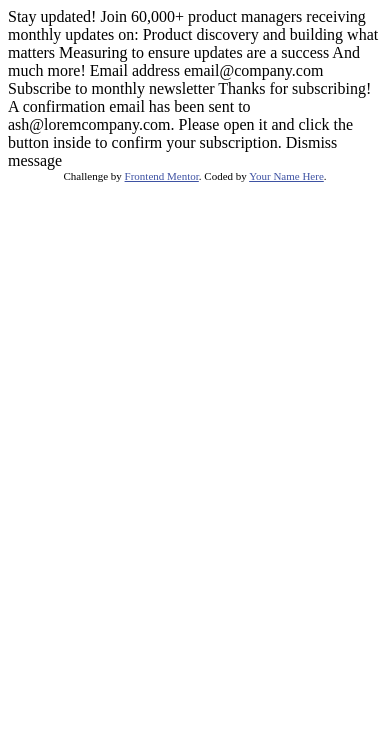
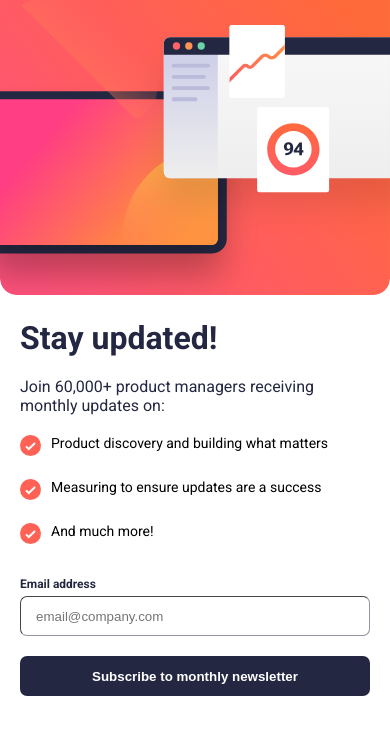
Before and after one commit to TheAg00/newsletter-sign-up-with-success-message-main, a plain HTML site: page index.html in a window 390 px wide. Drawn offline with Linux system fonts and the light colour scheme.

Commit message:
Finished styling mobile sign up page

```diff
--- a/index.html
+++ b/index.html
@@ -1,52 +1,93 @@
 <!DOCTYPE html>
 <html lang="en">
   <head>
-  <meta charset="UTF-8">
-  <meta name="viewport" content="width=device-width, initial-scale=1.0"> <!-- displays site properly based on user's device -->
+    <!-- Roboto font family -->
+    <link rel="preconnect" href="https://fonts.googleapis.com" />
+    <link rel="preconnect" href="https://fonts.gstatic.com" crossorigin />
+    <link
+      href="https://fonts.googleapis.com/css2?family=Roboto:ital,wght@0,100;0,300;0,400;0,500;0,700;0,900;1,100;1,300;1,400;1,500;1,700;1,900&display=swap"
+      rel="stylesheet"
+    />
 
-  <link rel="icon" type="image/png" sizes="32x32" href="./assets/images/favicon-32x32.png">
+    <meta charset="UTF-8" />
+    <meta name="viewport" content="width=device-width, initial-scale=1.0" />
+    <!-- displays site properly based on user's device -->
 
-  <title>Frontend Mentor | Newsletter sign-up form with success message</title>
+    <link
+      rel="icon"
+      type="image/png"
+      sizes="32x32"
+      href="./assets/images/favicon-32x32.png"
+    />
 
-  <!-- Feel free to remove these styles or customise in your own stylesheet 👍 -->
-  <style>
-    .attribution { font-size: 11px; text-align: center; }
-    .attribution a { color: hsl(228, 45%, 44%); }
-  </style>
+    <title>
+      Frontend Mentor | Newsletter sign-up form with success message
+    </title>
+
+    <link rel="stylesheet" type="text/css" href="style.css" />
+    <script type="text/javascript" src="script.js" defer></script>
   </head>
+
   <body>
+    <!-- Sign-up form start -->
+    <div class="sign-up-div">
+      <div class="img-div">
+        <img
+          src="assets/images/illustration-sign-up-mobile.svg"
+          alt="Sign-up-form-mobile"
+          class="sign-up-img"
+        />
+      </div>
+      <div class="description-div">
+        <div class="text-div">
+          <h1>Stay updated!</h1>
+          <p>Join 60,000+ product managers receiving monthly updates on:</p>
+          <ul class="text-ul">
+            <li>
+              <span class="text-ul-span"
+                >Product discovery and building what matters</span
+              >
+            </li>
+            <li>
+              <span class="text-ul-span"
+                >Measuring to ensure updates are a success</span
+              >
+            </li>
+            <li><span class="text-ul-span">And much more!</span></li>
+          </ul>
+        </div>
+        <form action="" class="sign-up-form">
+          <label for="">Email address</label>
+          <input
+            type="text"
+            name="email"
+            placeholder="email@company.com"
+            class="email-input"
+            required
+          />
 
-  <!-- Sign-up form start -->
-
-  Stay updated!
-
-  Join 60,000+ product managers receiving monthly updates on:
-
-  Product discovery and building what matters
-  Measuring to ensure updates are a success
-  And much more!
-
-  Email address
-  email@company.com
-
+          <button class="subscribe-button">
             Subscribe to monthly newsletter
+          </button>
+        </form>
+      </div>
+    </div>
 
     <!-- Sign-up form end -->
 
     <!-- Success message start -->
 
-  Thanks for subscribing!
-
-  A confirmation email has been sent to ash@loremcompany.com.
-  Please open it and click the button inside to confirm your subscription.
-
-  Dismiss message
+    <!-- Thanks for subscribing! A confirmation email has been sent to
+    ash@loremcompany.com. Please open it and click the button inside to confirm
+    your subscription. Dismiss message -->
 
     <!-- Success message end -->
 
-  <div class="attribution">
-    Challenge by <a href="https://www.frontendmentor.io?ref=challenge" target="_blank">Frontend Mentor</a>.
-    Coded by <a href="#">Your Name Here</a>.
-  </div>
+    <!-- <div class="attribution">
+      Challenge by
+      <a href="https://www.frontendmentor.io?ref=challenge" target="_blank"
+        >Frontend Mentor</a
+      >. Coded by <a href="#">Your Name Here</a>.
+    </div> -->
   </body>
 </html>
--- /dev/null
+++ b/style.css
@@ -0,0 +1,146 @@
+* {
+  margin: 0;
+  padding: 0;
+}
+
+html {
+  height: 100%;
+}
+
+body {
+  width: 100%;
+  height: 100%;
+
+  font-weight: 400;
+
+  background-color: hsl(0, 0%, 100%);
+
+  display: flex;
+  align-items: center;
+  flex-direction: column;
+
+  font-family: "Roboto", sans-serif;
+  color: hsl(234, 29%, 20%);
+}
+
+.sign-up-div {
+  width: 100%;
+  height: 100%;
+
+  display: flex;
+  align-items: center;
+  flex-direction: column;
+}
+
+/* Image section */
+
+.img-div {
+  width: 100%;
+  max-height: 100%;
+}
+
+.img-div > img {
+  width: 100%;
+}
+
+.sign-up-img {
+  width: 100%;
+}
+
+/* Text section */
+
+.text-div * {
+  margin: 20px;
+}
+
+.text-div > h1 {
+  font-weight: 700;
+}
+
+.text-ul {
+  margin: 10px 20px;
+
+  align-items: top;
+}
+
+.text-ul > li {
+  list-style-type: none;
+  margin: 20px 0;
+  display: flex;
+  font-size: 14px;
+  justify-content: left;
+  align-items: bottom;
+}
+
+.text-ul > li::before {
+  content: url("./assets/images/icon-list.svg");
+  padding-right: 10px;
+}
+
+.text-ul-span {
+  color: black;
+  margin: 0;
+}
+
+/* Sign up form */
+
+.sign-up-form {
+  max-width: 100%;
+  margin: 20px;
+  display: flex;
+  flex-direction: column;
+}
+
+.sign-up-form * {
+  margin: 10px 0;
+}
+
+.sign-up-form > label,
+.subscribe-button {
+  font-weight: 700;
+}
+
+.sign-up-form > label {
+  margin-bottom: 5px;
+  font-size: 12px;
+}
+
+.email-input {
+  box-sizing: border-box;
+
+  width: 100%;
+  height: 40px;
+
+  border-radius: 7px;
+  border-color: hsl(231, 7%, 60%);
+  border-width: thin;
+
+  margin-top: 0;
+  padding: 0 15px;
+}
+
+.subscribe-button {
+  color: hsl(0, 0%, 100%);
+  background-color: hsl(234, 29%, 20%);
+
+  border: none;
+  border-radius: 7px;
+  text-decoration: none;
+
+  width: 100%;
+  height: 40px;
+}
+
+.subscribe-button:hover {
+  cursor: pointer;
+}
+
+/* Attribution */
+.attribution {
+  font-size: 11px;
+  text-align: center;
+}
+
+.attribution a {
+  color: hsl(228, 45%, 44%);
+}
```
Also changed, not shown: images/favicon-32x32.png (deleted), images/image-qr-code.png (deleted), script.js (added). Lines whose indentation alone changed are shown as unchanged.
